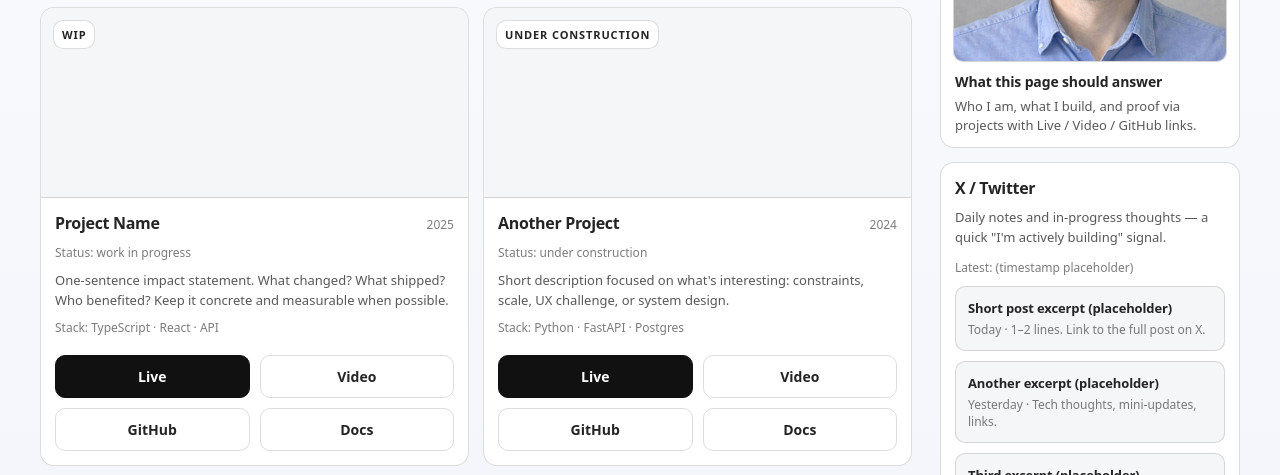
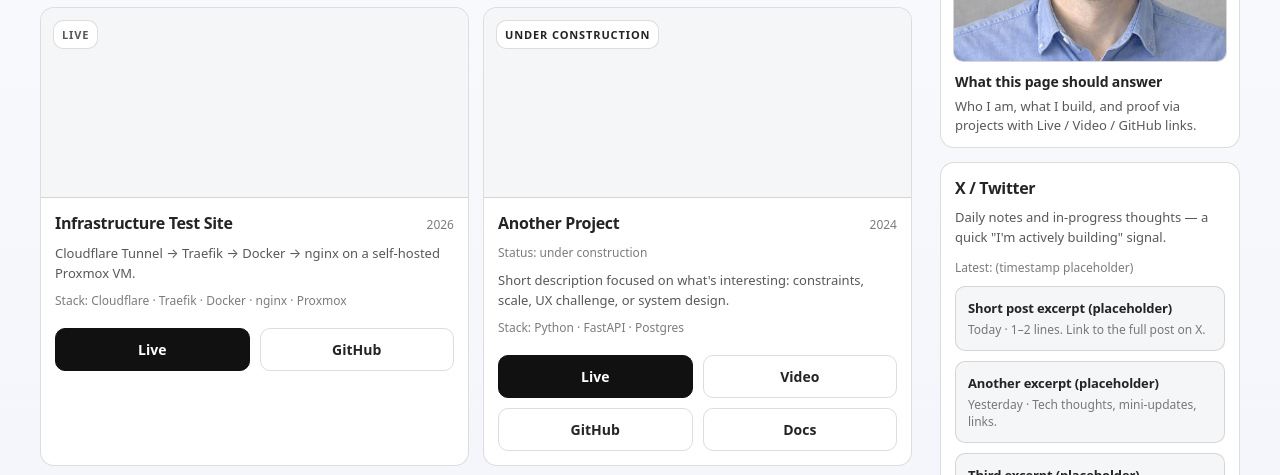
Before and after one commit to chaceraiter/portfolio-site, a website: page index.html in a window 1280 px wide. Shown: the part 325-800 px from the top of the page. Drawn offline with Linux system fonts and the light colour scheme.

Commit message:
Add Infrastructure Test Site project tile
Replace first placeholder tile with real project: test.chaceraiter.com
infra demo (Cloudflare Tunnel → Traefik → Docker → nginx on Proxmox).

```diff
--- a/index.html
+++ b/index.html
@@ -106,26 +106,22 @@
           </div>
 
           <div class="grid">
-            <article class="card" aria-label="Project tile mock">
+            <article class="card" aria-label="Infrastructure Test Site">
               <div class="thumb">
-                <div class="marker wip">WIP</div>
+                <div class="marker">LIVE</div>
               </div>
               <div class="card-body">
                 <div class="card-title">
-                  <h3>Project Name</h3>
-                  <div class="time">2025</div>
+                  <h3>Infrastructure Test Site</h3>
+                  <div class="time">2026</div>
                 </div>
-                <div class="statusline">Status: work in progress</div>
                 <p class="card-desc">
-                  One-sentence impact statement. What changed? What shipped? Who benefited? Keep it concrete and
-                  measurable when possible.
+                  Cloudflare Tunnel → Traefik → Docker → nginx on a self-hosted Proxmox VM.
                 </p>
-                <div class="stack">Stack: TypeScript · React · API</div>
+                <div class="stack">Stack: Cloudflare · Traefik · Docker · nginx · Proxmox</div>
                 <div class="card-actions">
-                  <a class="primary-link" href="#" aria-label="Live demo (placeholder)">Live</a>
-                  <a href="#" aria-label="Video demo (placeholder)">Video</a>
-                  <a href="#" aria-label="GitHub repo (placeholder)">GitHub</a>
-                  <a href="#" aria-label="Docs or photos (placeholder)">Docs</a>
+                  <a class="primary-link" href="https://test.chaceraiter.com" target="_blank" rel="noreferrer" aria-label="Live site">Live</a>
+                  <a href="https://github.com/chaceraiter/test-site" target="_blank" rel="noreferrer" aria-label="GitHub repo">GitHub</a>
                 </div>
               </div>
             </article>
```
